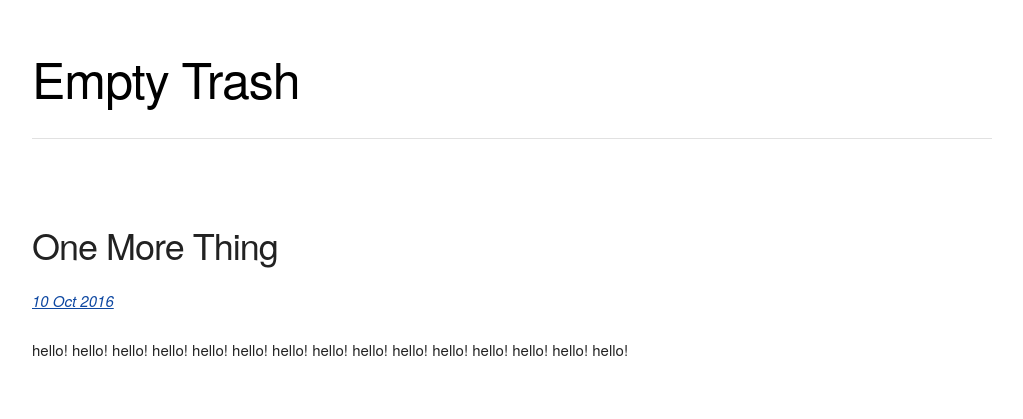
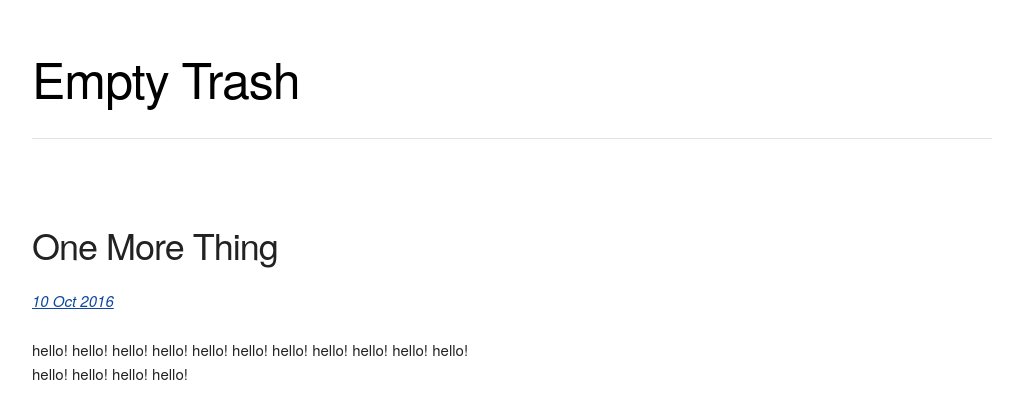
Before and after one commit to mt-trash/mt-trash.github.io, a Jekyll site: the page built from _posts/2016-10-10-one-more-thing.md, in a window 1280 px wide. Shown: the top 419 px of the page, without its empty margins (128-1151 px from the left). Built offline with Jekyll 4.4.1, drawn with Linux system fonts in a browser that asks for light colours.

Commit message:
Update post.html

```diff
--- a/_layouts/post.html
+++ b/_layouts/post.html
@@ -3,7 +3,7 @@ layout: default
 ---
 
     <div class="row">
-      <div class="two-thirds column" style="margin-top: 5%">
+      <div class="six columns" style="margin-top: 5%">
         <h3>{{ page.title }}</h3>
           <p><i><a href="{{ post.url }}">{{ page.date | date_to_string }}</a></i></p>
         <p>{{ content }}</p>
```
